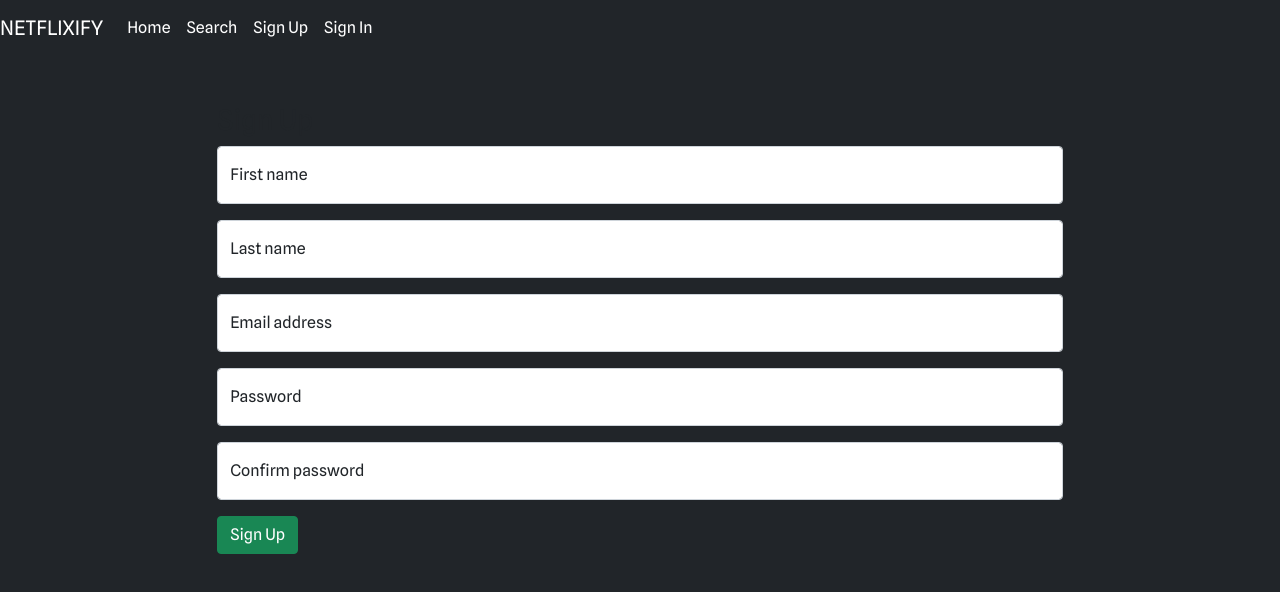
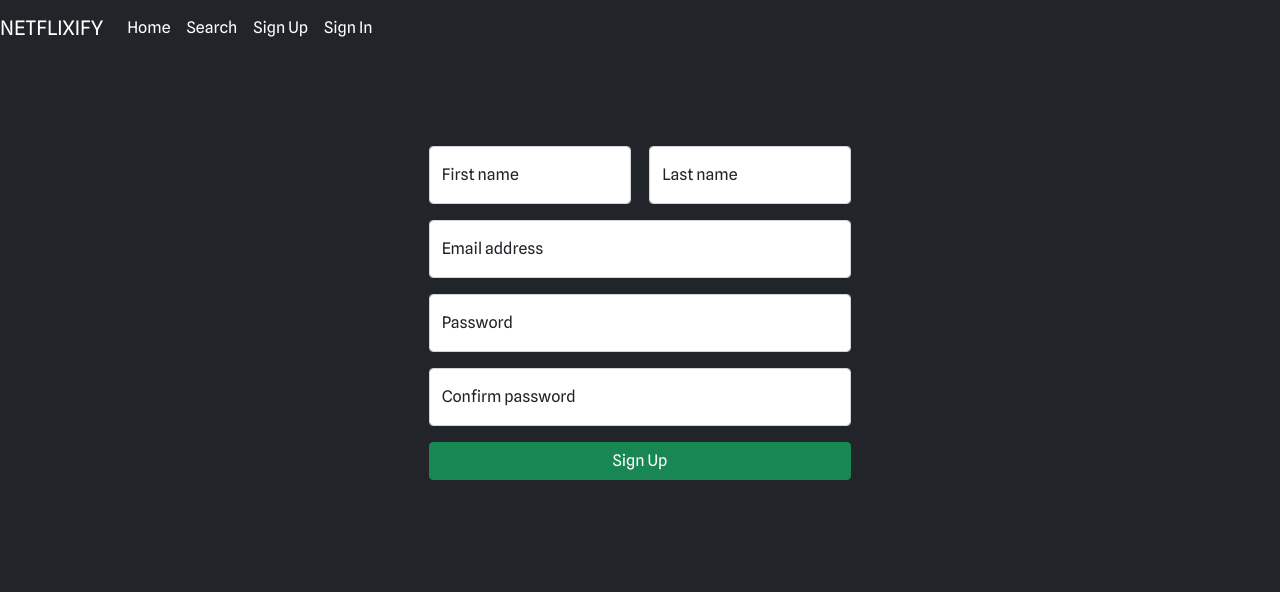
Before and after one commit to paulinal3/netflixify-client, a React (Create React App) app: page /sign-up in a window 1280 px wide. Shown: the top 592 px of the page. Built offline with nearby package versions, Linux system fonts and the light colour scheme.

Commit message:
formatting sign up form

```diff
--- a/src/components/auth/SignUp.js
+++ b/src/components/auth/SignUp.js
@@ -1,4 +1,3 @@
-// import React, { Component } from 'react'
 import React, { useState } from 'react'
 import { useNavigate } from 'react-router-dom'
 
@@ -54,8 +53,9 @@ const SignUp = (props) => {
         <div id='signUp' className='row'>
             <div className='col-sm-10 col-md-8 mx-auto mt-5'>
                 <h3>Sign Up</h3>
-                <Form onSubmit={onSignUp}>
+                <Form id='signUpForm' onSubmit={onSignUp}>
                     {/* <----- FIRST NAME -----> */}
+                    <div id='nameContainer'>
                         <FloatingLabel
                             controlId='firstName'
                             label='First name'
@@ -85,6 +85,7 @@ const SignUp = (props) => {
                                 onChange={e => setLastName(e.target.value)}
                             />
                         </FloatingLabel>
+                    </div>
                     {/* <----- EMAIL -----> */}
                     <FloatingLabel
                         controlId='email'
--- a/src/index.css
+++ b/src/index.css
@@ -213,3 +213,20 @@ footer {
   padding-top: 3%;
   padding-bottom: 3%;
 }
+
+
+/* ------------------------------ SIGNUP.JS ------------------------------ */
+#nameContainer {
+  display: flex;
+  flex-direction: row;
+  justify-content: space-between;
+}
+
+#signUpForm {
+  max-width: 50%;
+  margin: 0 auto;
+}
+
+#signUpBtn {
+  width: 100%;
+}
```
Lines whose indentation alone changed are shown as unchanged.
